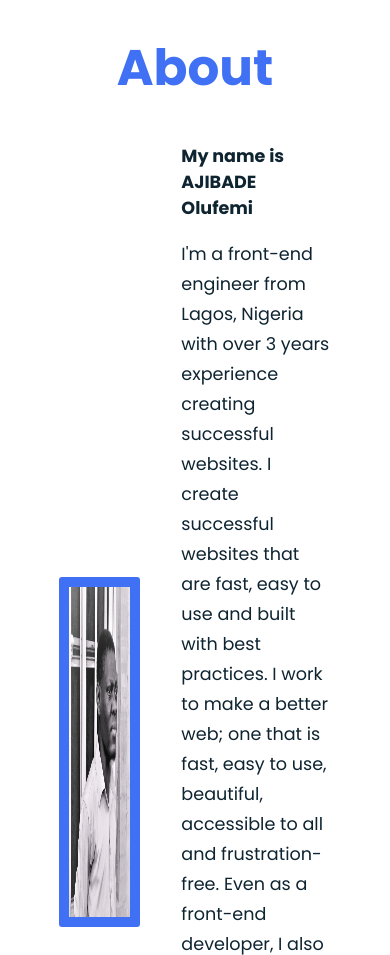
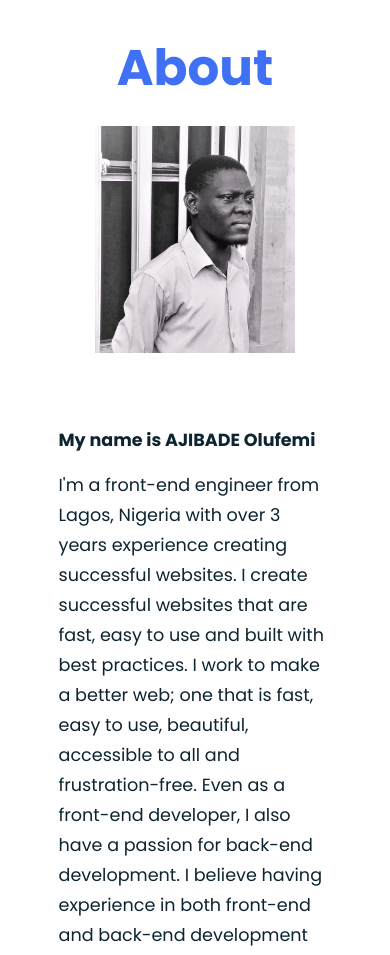
Before and after one commit to Justfemi/Portfolio, a plain HTML site: page index.html in a window 390 px wide. Shown: the part 820-1775 px from the top of the page. Drawn offline with nearby package versions, Linux system fonts and the light colour scheme.

Commit message:
bug:media query about sec modified

```diff
--- a/style.css
+++ b/style.css
@@ -266,7 +266,6 @@ a {
 
 .about__container {
     width: 70%;
-    /* border: 1px solid green; */
     margin: 10px auto;
     display: flex;
     align-items: center;
@@ -279,12 +278,11 @@ a {
 }
 
 .about__img {
-    border: 10px solid var(--first-color);
+    /* border: 10px solid var(--first-color); */
     border-radius: 3px;
     flex-basis: 30%;
     width: 200px;
     height: 350px;
-    display: flex;
 }
 
 .about__img img {
@@ -294,6 +292,17 @@ a {
 
 .about__right {
     flex-basis: 55%;
+}
+
+/* MEDIA QUERY FOR ABOUT SECTION */
+@media screen and (max-width: 1100px){
+    .about__container {
+        flex-direction: column;
+    }
+
+    .about__right {
+        margin-top: 50px;
+    }
 }
 
 /* WORK SECTION */
```
